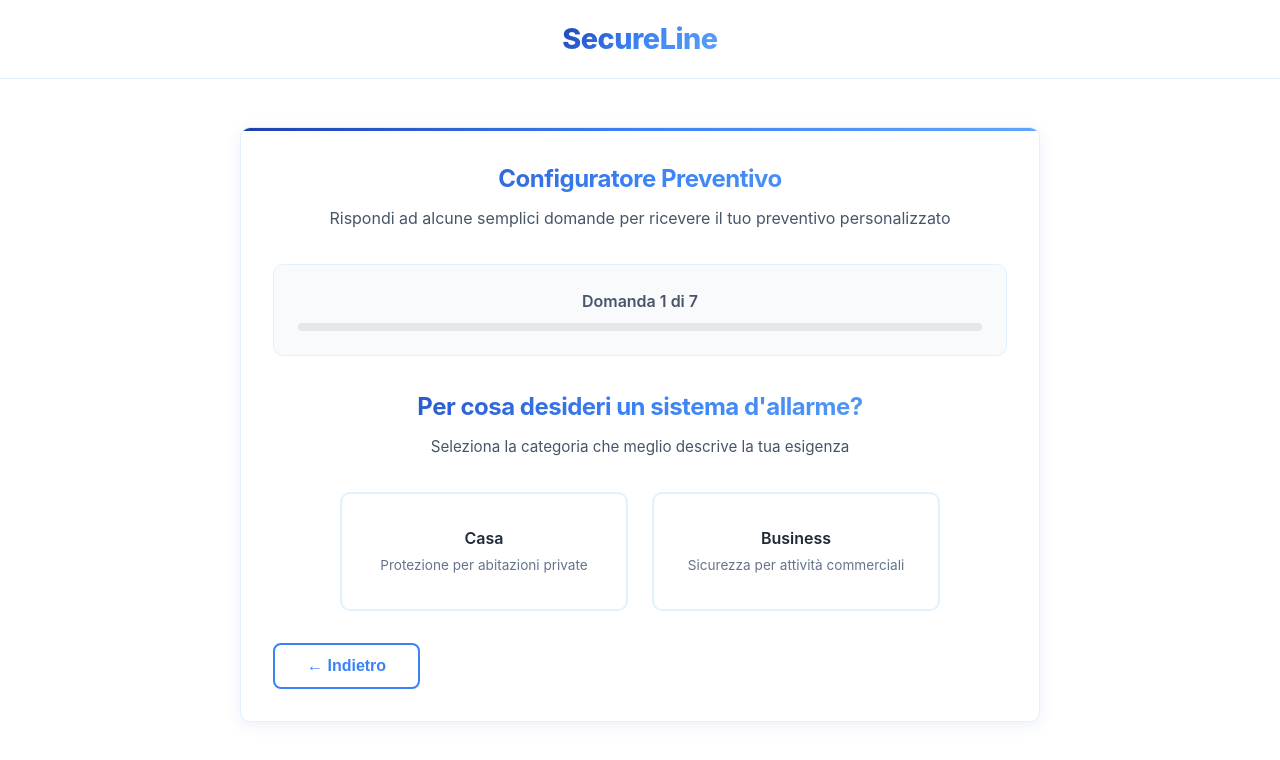
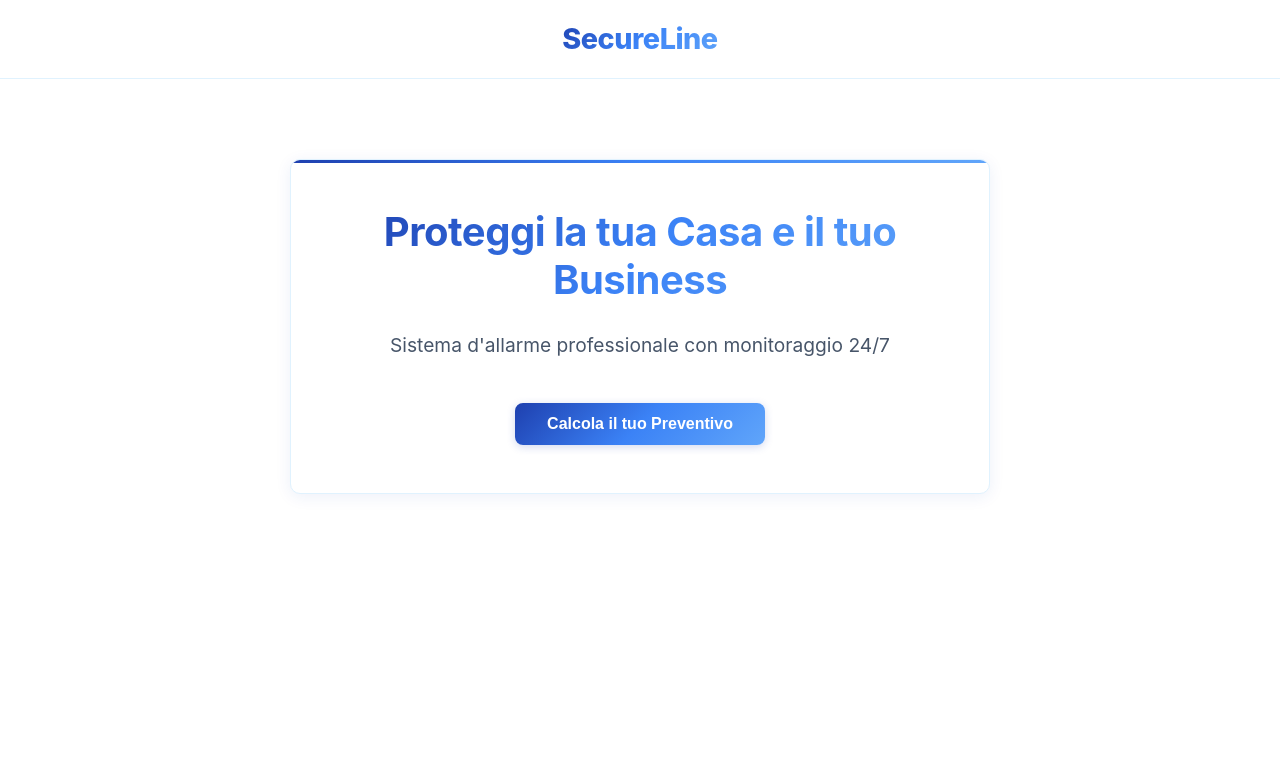
Before and after one commit to menzo1999/SecureLine, a plain HTML site: page index.html in a window 1280 px wide. Both pictures are taken after a click on the button "Calcola il tuo Preventivo". Drawn offline with Linux system fonts and the light colour scheme.

Commit message:
Update index.html

```diff
--- a/index.html
+++ b/index.html
@@ -805,18 +805,10 @@
         let totalQuestions = 8; // Will be updated based on client type
         let answers = {};
 
-        // Handle start quote button
+        // Handle start quote button - open in new tab
         document.getElementById('startQuoteBtn').addEventListener('click', function() {
-            // Hide hero section
-            document.querySelector('.hero').classList.add('hidden');
-
-            // Show calculator section
-            document.querySelector('.calculator-section').classList.add('visible');
-
-            // Scroll to calculator
-            setTimeout(() => {
-                document.querySelector('.calculator-section').scrollIntoView({ behavior: 'smooth' });
-            }, 100);
+            // Open questionnaire in new tab
+            window.open('SecureLine_Questionario.html', '_blank');
         });
 
         // Update progress bar
```
